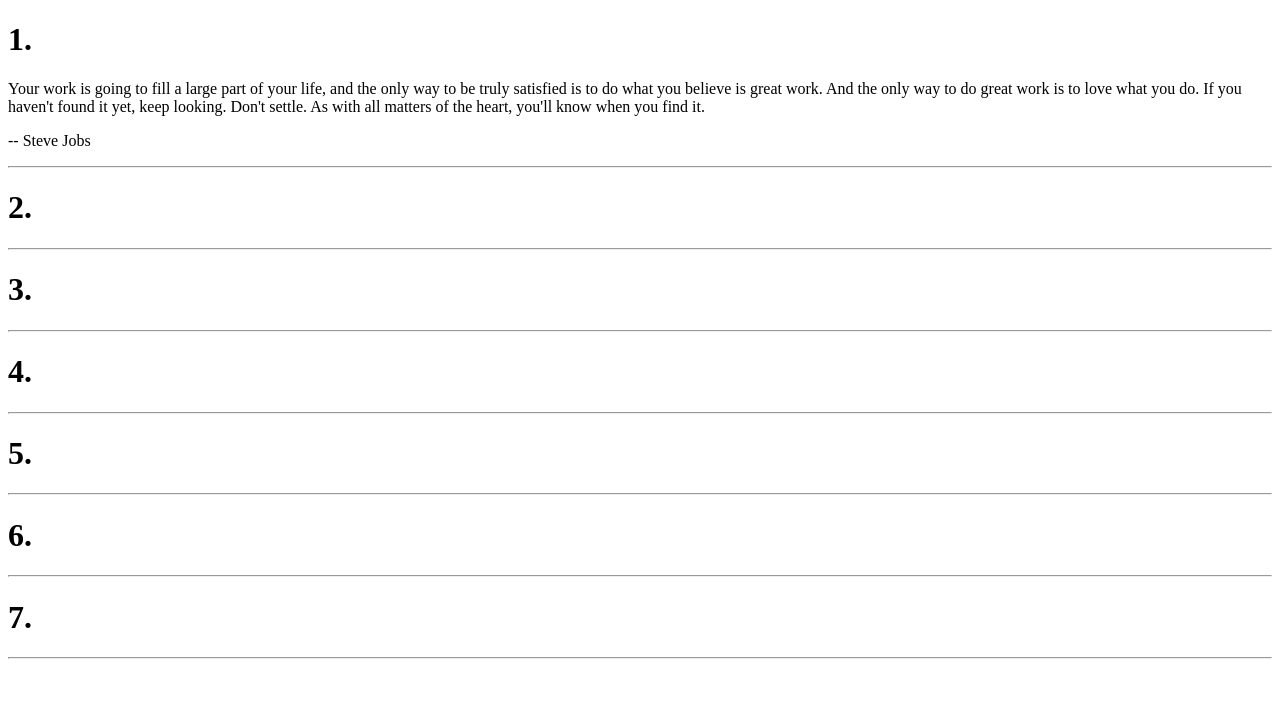
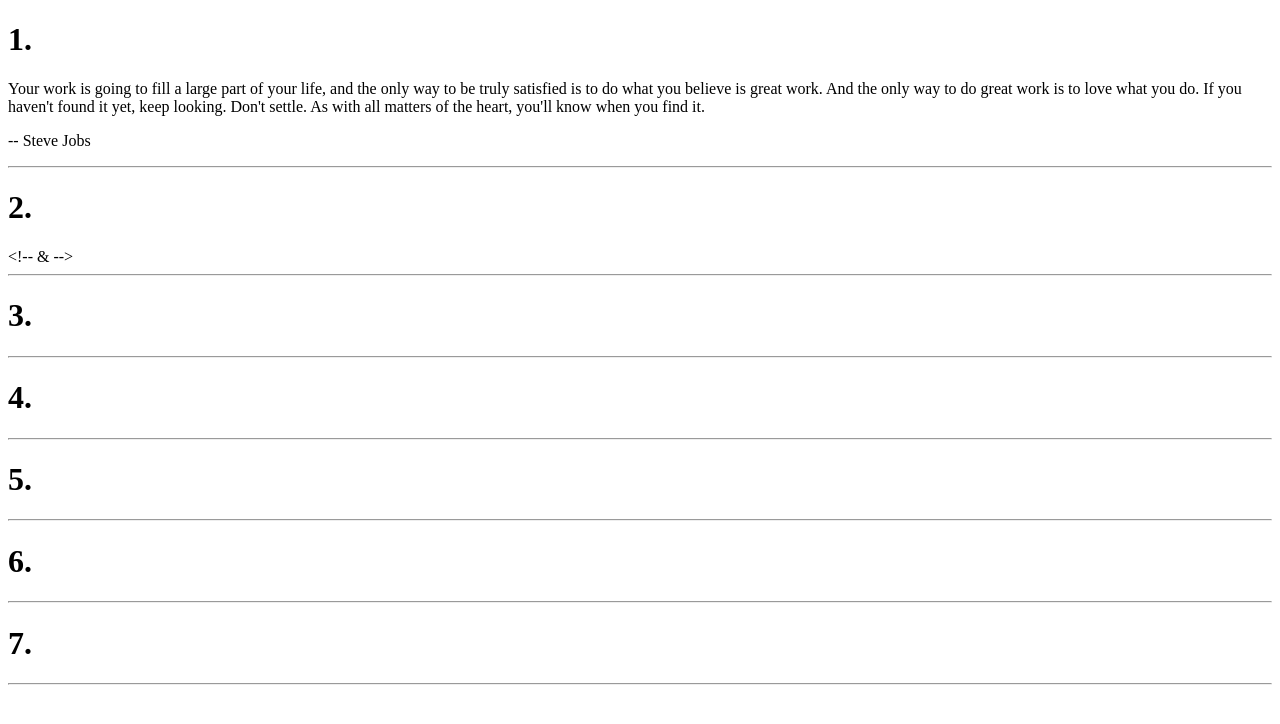
Before and after one commit to mprescott-mhs/mprescott-mhs.github.io, a plain HTML site: page lab3.21/index.html in a window 1280 px wide. Drawn offline with Linux system fonts and the light colour scheme.

Commit message:
Update index.html

```diff
--- a/lab3.21/index.html
+++ b/lab3.21/index.html
@@ -15,7 +15,7 @@
 
         <h1>2.</h1>
         <!-- Your solution to #2 here -->
-	    <!-- & -->
+	    &lt;!-- &amp; --&gt;
         <hr>
 
         <h1>3.</h1>
```
